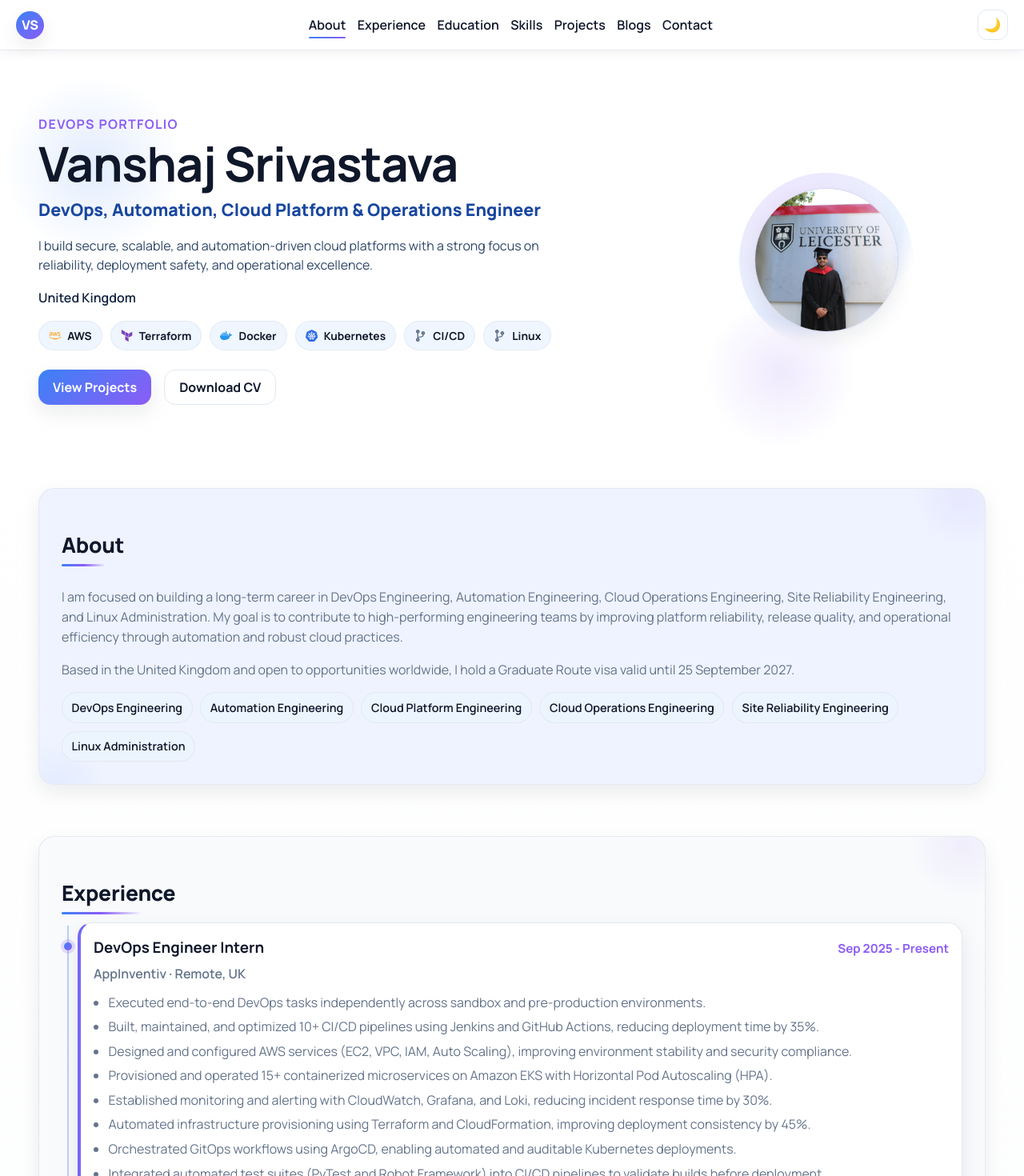
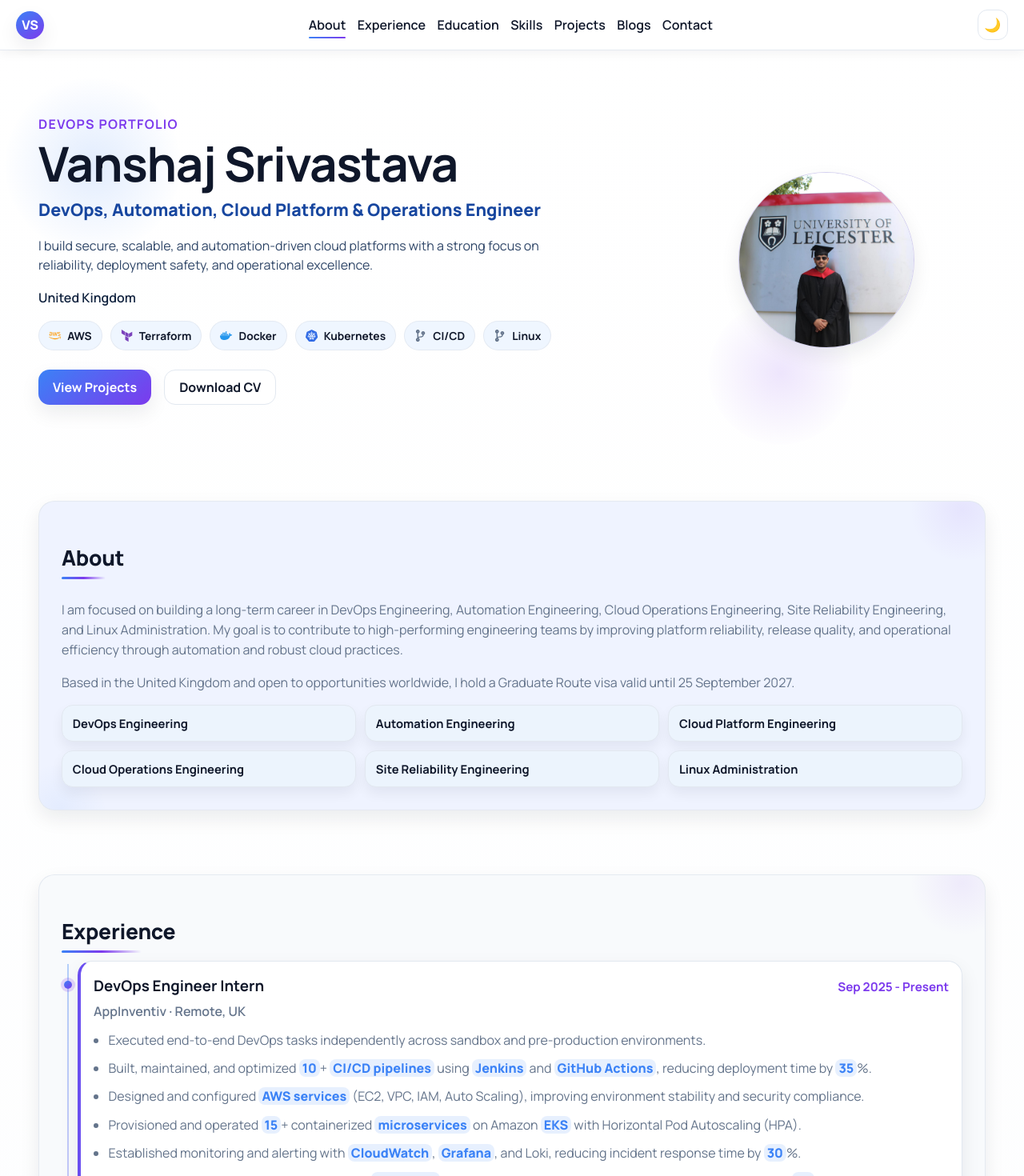
Before and after one commit to Vanshajsrivastava/react-frontend, a React (Create React App) app: page / in a window 1280 px wide. Shown: the top 1470 px of the page at 80% size. Built offline with nearby package versions, Linux system fonts and the light colour scheme.

Commit message:
Enhance portfolio emphasis with metric highlights and stronger UI hierarchy

```diff
--- a/src/App.css
+++ b/src/App.css
@@ -14,7 +14,7 @@
   --muted: #64748b;
   --border: #e2e8f0;
   --accent: #3b82f6;
-  --accent-2: #8b5cf6;
+  --accent-2: #7c3aed;
   --accent-3: #3b82f6;
   --ring: rgba(59, 130, 246, 0.26);
   --shadow: 0 10px 24px rgba(15, 23, 42, 0.08);
@@ -258,12 +258,12 @@ main {
 }
 
 .hero-photo {
-  width: 180px;
-  height: 180px;
-  min-width: 180px;
-  min-height: 180px;
-  max-width: 180px;
-  max-height: 180px;
+  width: clamp(200px, 22vw, 220px);
+  height: clamp(200px, 22vw, 220px);
+  min-width: 200px;
+  min-height: 200px;
+  max-width: 220px;
+  max-height: 220px;
   display: block;
   overflow: hidden;
   aspect-ratio: 1 / 1;
@@ -280,7 +280,7 @@ main {
 
 .hero-photo:hover {
   transform: scale(1.02);
-  box-shadow: 0 18px 44px color-mix(in srgb, var(--accent-2) 16%, rgba(2, 8, 23, 0.25));
+  box-shadow: 0 22px 48px color-mix(in srgb, var(--accent-2) 18%, rgba(2, 8, 23, 0.25));
 }
 
 .eyebrow {
@@ -424,8 +424,8 @@ main {
 }
 
 .section {
-  margin-top: 64px;
-  padding: 12px 0;
+  margin-top: 80px;
+  padding: 16px 0;
 }
 
 main > .section:nth-of-type(odd) {
@@ -507,19 +507,27 @@ main > .section:nth-of-type(even) {
 
 .focus-grid {
   margin-top: var(--space-2);
-  display: flex;
-  gap: 0.6rem;
-  flex-wrap: wrap;
+  display: grid;
+  grid-template-columns: repeat(3, minmax(0, 1fr));
+  gap: 0.7rem;
 }
 
 .focus-pill {
   border: 1px solid var(--border);
   background: color-mix(in srgb, #dbeafe 40%, var(--surface-soft));
-  border-radius: 999px;
-  padding: 0.45rem 0.72rem;
-  font-size: 0.9rem;
-  font-weight: 600;
+  border-radius: 14px;
+  padding: 0.65rem 0.8rem;
+  font-size: 0.92rem;
+  font-weight: 700;
   color: var(--text);
+  box-shadow: 0 8px 16px color-mix(in srgb, var(--text) 6%, transparent);
+  transition: transform 160ms ease, box-shadow 160ms ease, border-color 160ms ease;
+}
+
+.focus-pill:hover {
+  transform: translateY(-2px);
+  border-color: color-mix(in srgb, var(--accent-2) 42%, var(--border));
+  box-shadow: var(--shadow-strong);
 }
 
 .experience-list {
@@ -646,10 +654,19 @@ main > .section:nth-of-type(even) {
   margin: 0;
   padding-left: 1.15rem;
   color: var(--muted);
+  line-height: 1.62;
 }
 
 .experience-card li + li {
-  margin-top: 0.36rem;
+  margin-top: 0.58rem;
+}
+
+.metric-highlight {
+  color: var(--accent);
+  font-weight: 800;
+  background: color-mix(in srgb, var(--accent) 12%, transparent);
+  border-radius: 8px;
+  padding: 0 4px;
 }
 
 .skills-grid,
@@ -785,6 +802,7 @@ main > .section:nth-of-type(even) {
 
 .project-card:hover {
   border-color: color-mix(in srgb, var(--accent-2) 45%, var(--border));
+  box-shadow: 0 22px 40px color-mix(in srgb, var(--accent-2) 18%, rgba(2, 8, 23, 0.18));
 }
 
 .project-thumb-wrap {
@@ -794,7 +812,7 @@ main > .section:nth-of-type(even) {
   border-radius: 12px;
   overflow: hidden;
   border: 1px solid color-mix(in srgb, var(--border) 76%, transparent);
-  box-shadow: 0 10px 22px color-mix(in srgb, var(--text) 12%, transparent);
+  box-shadow: 0 14px 26px color-mix(in srgb, var(--text) 13%, transparent);
 }
 
 .project-thumb,
@@ -1264,12 +1282,12 @@ footer {
   }
 
   .hero-photo {
-    width: 180px;
-    height: 180px;
-    min-width: 180px;
-    min-height: 180px;
-    max-width: 180px;
-    max-height: 180px;
+    width: 200px;
+    height: 200px;
+    min-width: 200px;
+    min-height: 200px;
+    max-width: 200px;
+    max-height: 200px;
   }
 
   .experience-list {
@@ -1286,6 +1304,10 @@ footer {
   .education-list,
   .infra-summary-grid,
   .infra-architecture-grid {
+    grid-template-columns: 1fr;
+  }
+
+  .focus-grid {
     grid-template-columns: 1fr;
   }
 }
--- a/src/App.js
+++ b/src/App.js
@@ -404,6 +404,24 @@ function getProjectSnippet(stack) {
   return "git push origin main";
 }
 
+function highlightExperienceText(text) {
+  const pattern =
+    /(\b\d+\+?\b|\b\d+%\b|CI\/CD pipelines?|AWS services?|Kubernetes|Terraform|microservices?|EKS|CloudWatch|Grafana|ArgoCD|Jenkins|GitHub Actions)/gi;
+  const parts = text.split(pattern);
+
+  return parts.map((part, idx) => {
+    if (!part) return null;
+    if (part.match(pattern)) {
+      return (
+        <span key={`${part}-${idx}`} className="metric-highlight">
+          {part}
+        </span>
+      );
+    }
+    return <span key={`${part}-${idx}`}>{part}</span>;
+  });
+}
+
 function App() {
   const [theme, setTheme] = useState("light");
   const [infraOpen, setInfraOpen] = useState(false);
@@ -589,7 +607,7 @@ function App() {
                 </p>
                 <ul>
                   {exp.highlights.map((point) => (
-                    <li key={point}>{point}</li>
+                    <li key={point}>{highlightExperienceText(point)}</li>
                   ))}
                 </ul>
               </article>
```
